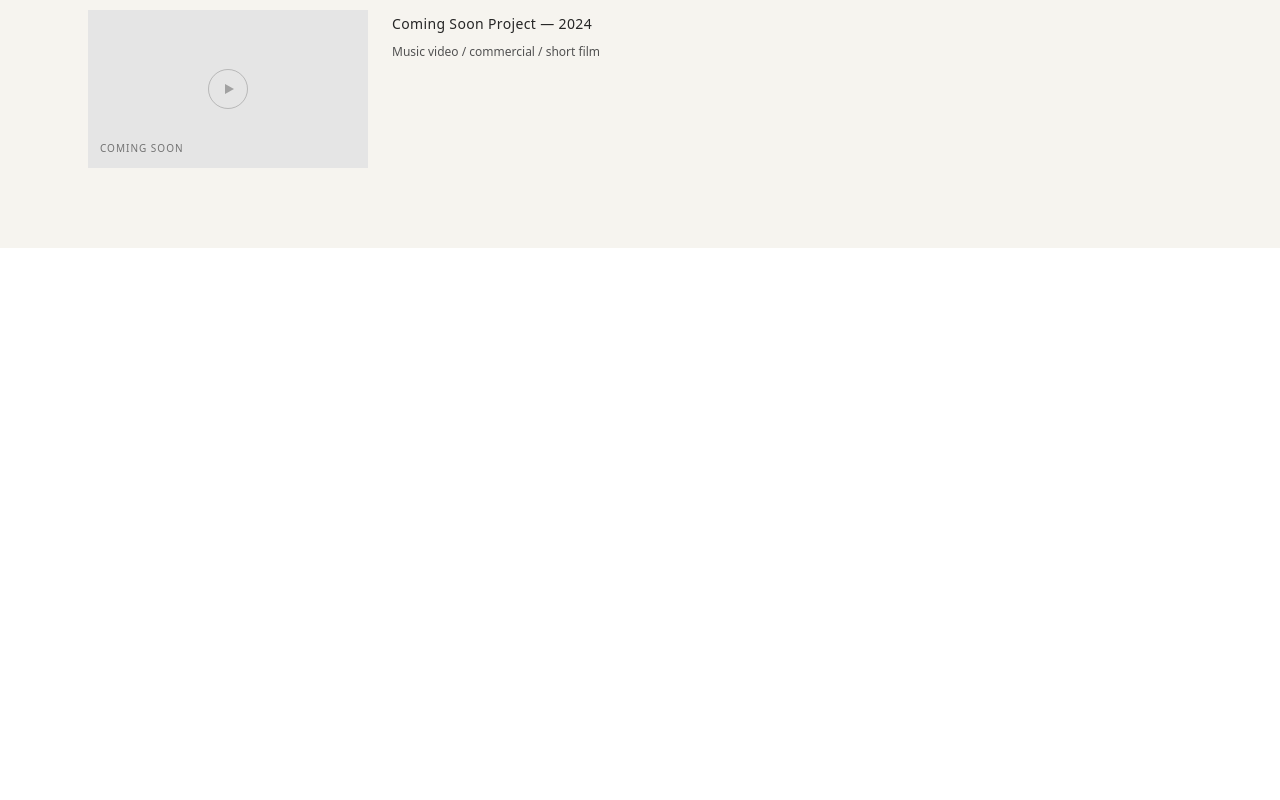
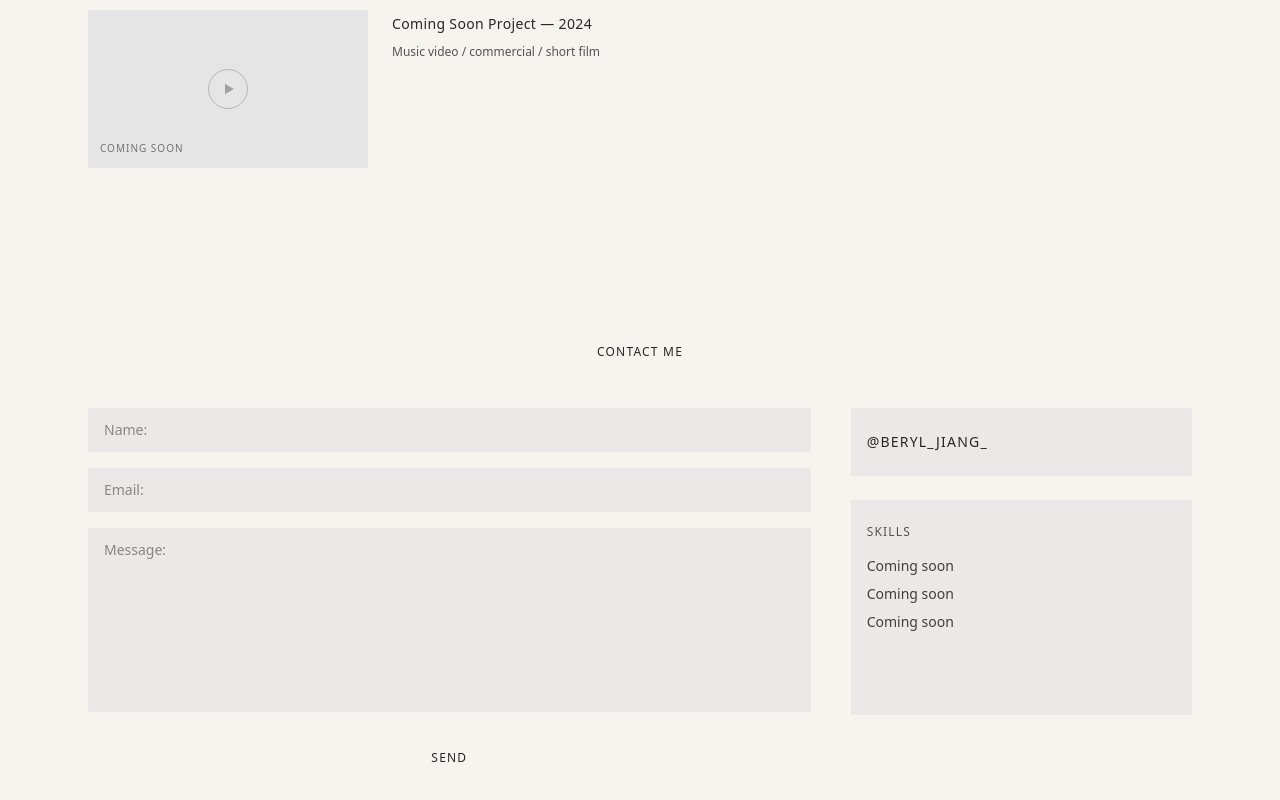
Before and after one commit to SHS-Peb/beryl-jiang-portfolio, a React (Vite) app: page / in a window 1280 px wide. Shown: the part 2614-3414 px from the top of the page. Before the commit the page ends 2862 px from the top, so only its background shows below. Built offline with nearby package versions, Linux system fonts and the light colour scheme.

Commit message:
contact section created

```diff
--- a/src/App.jsx
+++ b/src/App.jsx
@@ -149,6 +149,70 @@ function App() {
         </div>
       </section>
 
+      <section id="contact" className="mx-auto max-w-6xl px-6 py-24">
+        <h2 className="text-xs tracking-widest uppercase mb-12 text-center">
+          Contact Me
+        </h2>
+
+        <div className="grid grid-cols-1 md:grid-cols-3 gap-10">
+          {/* Left: form (takes 2 columns) */}
+          <form className="md:col-span-2 space-y-4">
+            <input
+              type="text"
+              placeholder="Name:"
+              className="w-full bg-neutral-200/70 px-4 py-3 text-sm outline-none focus:bg-neutral-200"
+            />
+            <input
+              type="email"
+              placeholder="Email:"
+              className="w-full bg-neutral-200/70 px-4 py-3 text-sm outline-none focus:bg-neutral-200"
+            />
+            <textarea
+              placeholder="Message:"
+              rows={8}
+              className="w-full bg-neutral-200/70 px-4 py-3 text-sm outline-none resize-none focus:bg-neutral-200"
+            />
+            <div className="pt-4 flex justify-center">
+              <button
+                type="submit"
+                className="text-xs tracking-widest uppercase hover:opacity-60 transition"
+              >
+                Send
+              </button>
+            </div>
+          </form>
+
+          {/* Right: stacked info boxes */}
+          <div className="space-y-6">
+            <div className="bg-neutral-200/70 px-4 py-6 min-h-[60px] flex items-start">
+              <div className="text-xs tracking-widest uppercase text-neutral-600">
+                <a
+    href="https://www.instagram.com/beryl_jiang_/"
+    target="_blank"
+    rel="noopener noreferrer"
+    className="text-sm text-neutral-800 hover:opacity-60 transition"
+  >
+    @beryl_jiang_
+  </a>
+              </div>
+            </div>
+
+            <div className="bg-neutral-200/70 px-4 py-6 min-h-[215px]">
+              <div className="text-xs tracking-widest uppercase text-neutral-600 mb-4">
+                Skills
+              </div>
+
+              {/* Placeholder skills */}
+              <ul className="text-sm text-neutral-700 space-y-2">
+                <li>Coming soon</li>
+                <li>Coming soon</li>
+                <li>Coming soon</li>
+              </ul>
+            </div>
+          </div>
+        </div>
+      </section>
+
 
     </div>
   );
```
